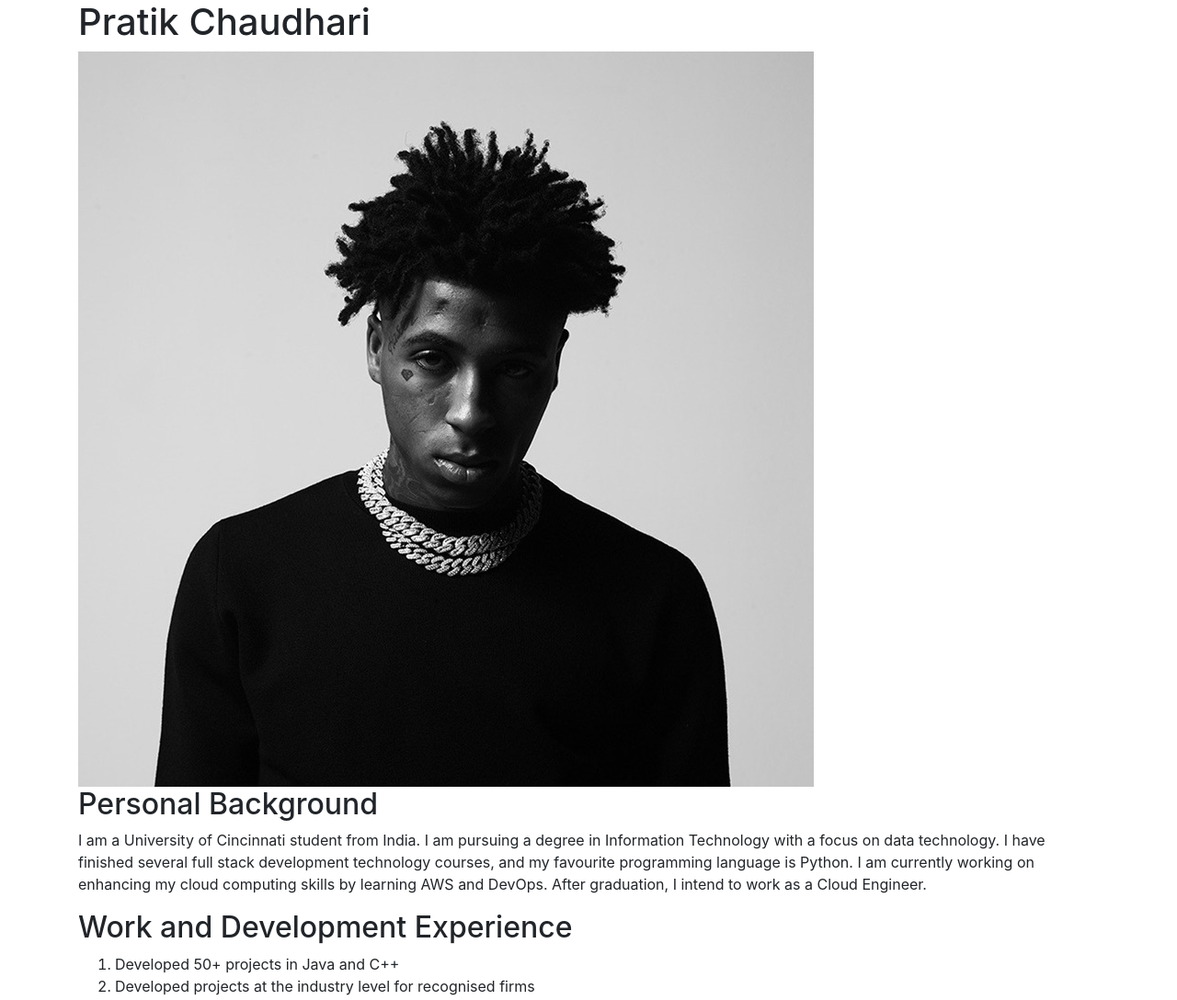
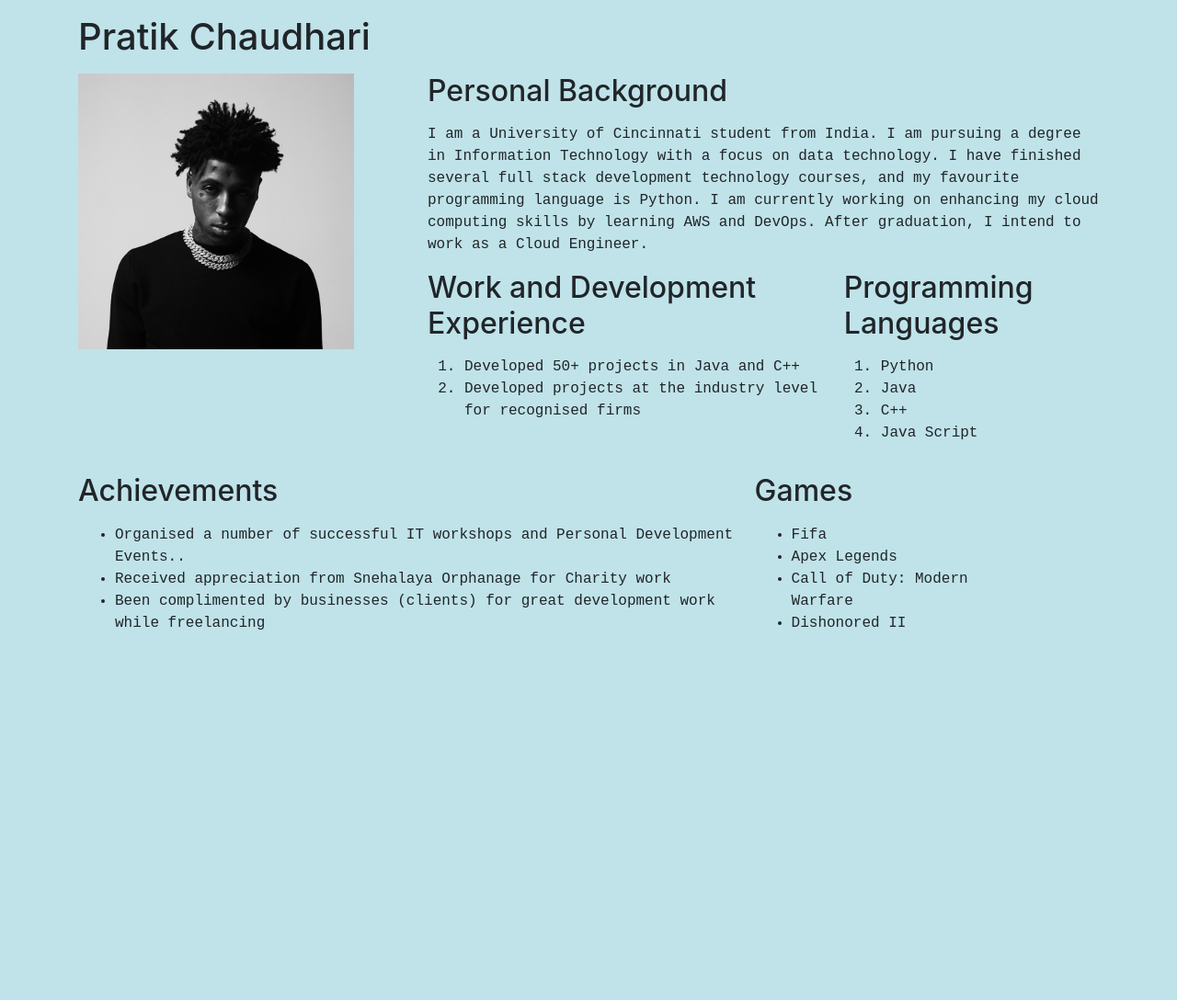
Before and after one commit to it3049c-fall22-henderson/online-portfolio-pratxks, a website: page index.html in a window 1280 px wide. Shown: the top 1088 px of the page at 92% size. After the commit the page ends 800 px from the top, so only its background shows below. Drawn offline with nearby package versions, Linux system fonts and the light colour scheme.

Commit message:
Made changes to styles.css- font and alignment

```diff
--- a/index.html
+++ b/index.html
@@ -18,11 +18,12 @@
     <h1>
       Pratik Chaudhari
     </h1>
-
-    <img src="resources/images/myphoto.jpeg" />
+    <div>
+      <img class="img-container" id="myPhoto" alt="Self portrait" src="resources/images/myphoto.jpeg" />
 
       <!-- WORK FROM INSIDE THIS CONTAINER-->
       <div id="personalBackground" class="section">
+        <section>
           <h2>Personal Background</h2>
           <p>
             I am a University of Cincinnati student from India. I am pursuing a degree in Information Technology
@@ -31,10 +32,13 @@
             cloud computing skills by learning AWS and DevOps. After graduation,
             I intend to work as a Cloud Engineer.
           </p>
+        </section>
+      </div>
     </div>
 
-    <div class="section">
-      <section id="experience">
+    <div class="experience-language-container">
+      <div section id="experience" class="section">
+        <section>
           <h2>Work and Development Experience</h2>
           <ol>
             <li>Developed 50+ projects in Java and C++</li>
@@ -44,8 +48,8 @@
         </section>
       </div>
 
-    <div class="section">
-      <section id="experience">
+      <div class="section" id="programmingLanguages">
+        <section>
           <h2>Programming Languages</h2>
           <ol>
             <li>Python</li>
@@ -54,11 +58,12 @@
             <li>Java Script</li>
           </ol>
         </section>
-      </section>
+      </div>
     </div>
 
-    <div class="section">
-      <section id="achievements">
+    <div class="achievements-games-container">
+      <div class="section" id="achievements">
+        <section>
           <h2>Achievements</h2>
           <ul>
             <li>Organised a number of successful IT workshops and Personal Development Events..</li>
@@ -68,8 +73,8 @@
         </section>
       </div>
 
-    <div class="section">
-      <section id="games">
+      <div class="section" id="games">
+        <section>
           <h2>Games</h2>
           <ul>
             <li>Fifa</li>
@@ -79,9 +84,7 @@
           </ul>
         </section>
       </div>
-
-
-    <!-- INCLUDE SCRIPTS FILE HERE -->
+      <div <!-- INCLUDE SCRIPTS FILE HERE -->
         <script> href = "resources/scripts/index.js" </script>
 
 
--- a/resources/styles/styles.css
+++ b/resources/styles/styles.css
@@ -0,0 +1,56 @@
+body {
+  background-color: #bfe3e9;
+}
+
+section>p,
+ol,
+ul {
+  font-family: "Courier New", Courier, monospace;
+  font-weight: 500;
+}
+
+p>span {
+  color: #8b0a4b;
+}
+
+ol>li>sup {
+  color: #8b0a4b;
+  font-family: "Trebuchet MS", "Lucida Sans Unicode", "Lucida Grande",
+    "Lucida Sans", Arial, sans-serif;
+}
+
+h1 {
+  margin: 1rem 0;
+}
+
+h2 {
+  margin-bottom: 1rem;
+}
+
+#myPhoto {
+  width: 300px;
+  float: left;
+  margin-bottom: 2rem;
+  margin-right: 5rem;
+}
+
+.img-container {
+  display: flex;
+  align-items: center;
+  justify-content: center;
+}
+
+.experience-language-container {
+  display: flex;
+  justify-content: space-between;
+}
+
+.achievements-games-container {
+  margin-top: 1rem;
+  display: flex;
+  justify-content: space-between;
+}
+
+#games {
+  margin-right: 7rem;
+}
```
Lines whose indentation alone changed are shown as unchanged.
